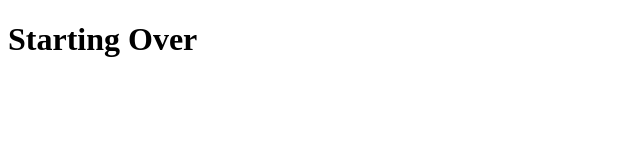
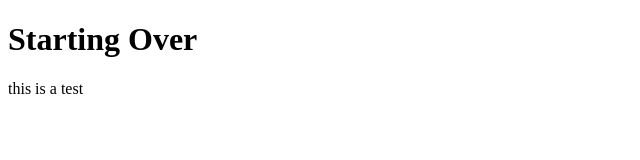
Before and after one commit to patrickmoroney17/startingOver, a plain HTML site: page index.html in a window 1280 px wide. Shown: the full height of the page, 0-640 px from the left. Drawn offline with Linux system fonts and the light colour scheme.

Commit message:
2nd commit

```diff
--- a/index.html
+++ b/index.html
@@ -8,11 +8,13 @@
 
 <body>
 
-
     <h1>
         Starting Over
     </h1>
 
+    <p>
+        this is a test
+    </p>
 
 </body>
 
```
